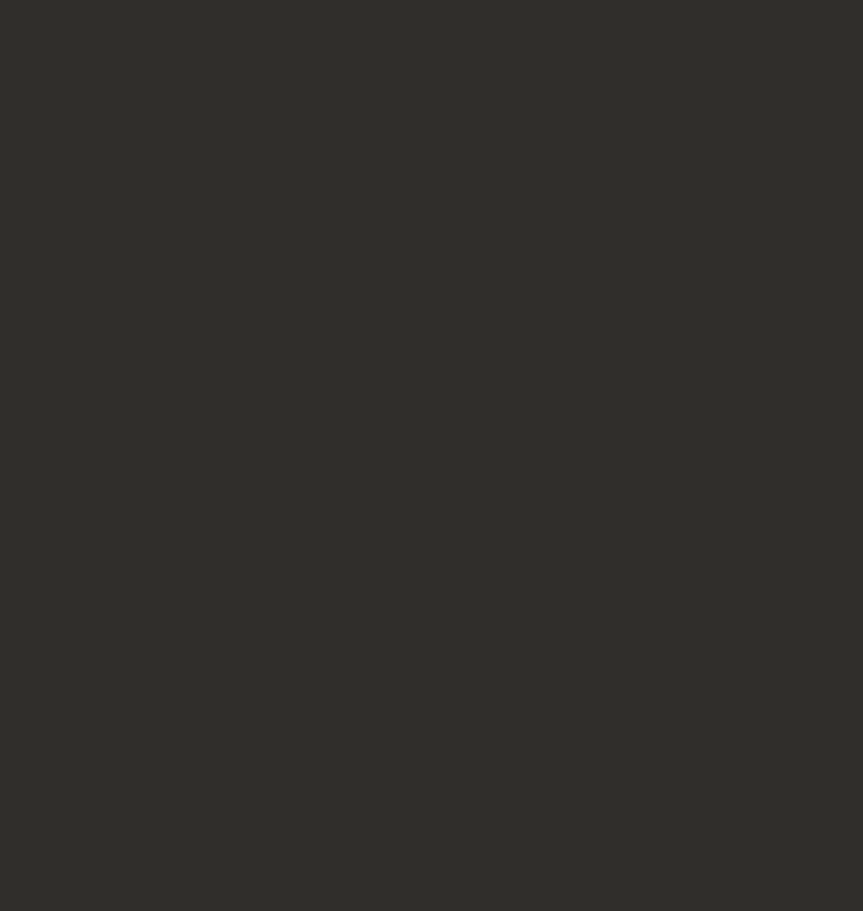
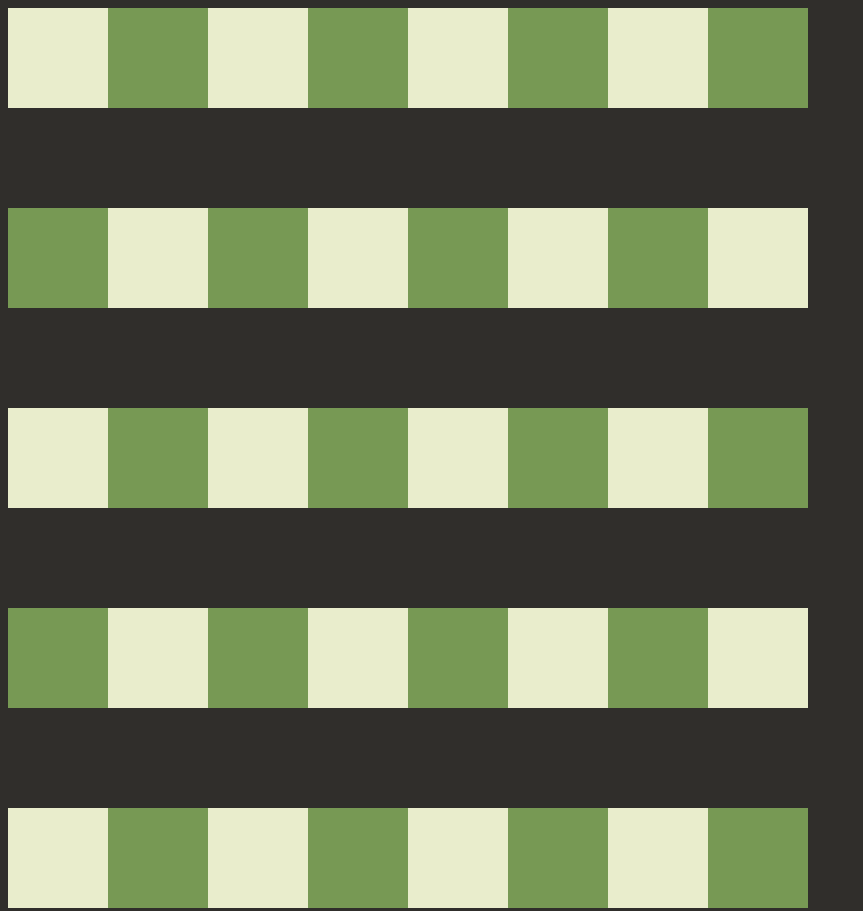
Before and after one commit to KartikeyNamdev/Chess-game-Full-Stack, a plain HTML site: page index.html in a window 1280 px wide. Shown: the top 911 px of the page, without its empty margins (0-863 px from the left). Drawn offline with Linux system fonts and the light colour scheme.

Commit message:
updated main.js

```diff
--- a/Render/main.js
+++ b/Render/main.js
@@ -1,20 +1,17 @@
-const ROOT=document.getElementById("root");
+const ROOT = document.getElementById("root");
 
-function startGameRenderer(data){
+function startGameRenderer(data) {
   data.forEach((element) => {
     const rowElement = document.createElement("div");
     element.forEach((square) => {
       const squareDiv = document.createElement("div");
-            squareDiv.classList.add(square.color);
+      squareDiv.classList.add(square.color, "square");
+      rowElement.appendChild(squareDiv);
     });
 
     rowElement.classList.add("squareRow");
     ROOT.appendChild(rowElement);
-
-
-
-
   });
 }
 
-export{startGameRenderer}
+export { startGameRenderer };
--- a/style.css
+++ b/style.css
@@ -1,25 +1,27 @@
 body {
-    background-color: #302E2B;
-  }
+  background-color: #302e2b;
+}
 
-#root{
+#root {
   display: flex;
   flex-direction: column;
 }
 
-.squareRow{
+.squareRow {
   width: 800px;
   height: 200px;
-
-
+  display:flex;
 }
 
-.white{
-  color:white;
-
+.white {
+  background-color: #e9edcc;
 }
 
-.black{
-  color:black;
+.black {
+  background-color: #779954;
+}
 
+.square{
+  height: 100px;
+  width: 100px;
 }
```
Lines whose indentation alone changed are shown as unchanged.
